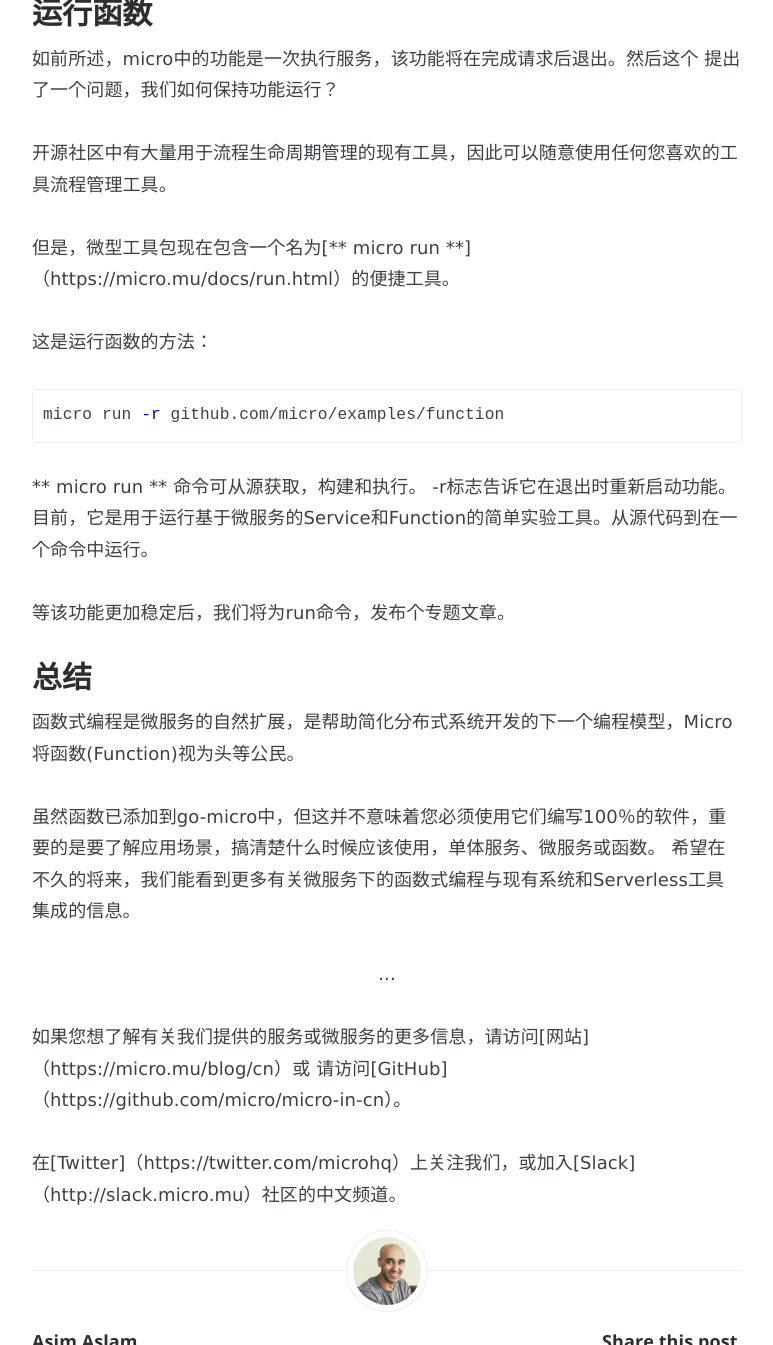
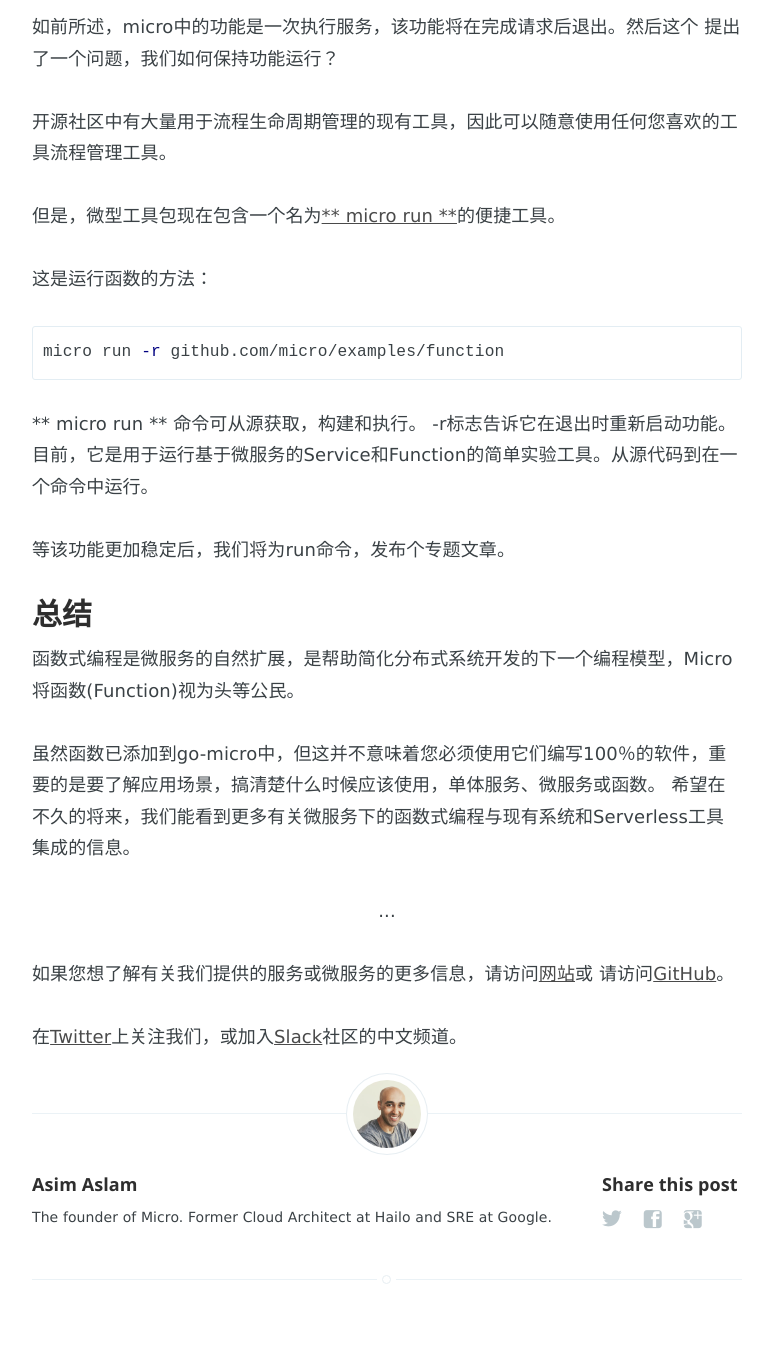
Before and after one commit to hb-chen/micro-cn-blog, a Jekyll site: the page built from _posts/2017-06-06-functions.md, in a window 1280 px wide and 1400 px high, scrolled down 1940 px, cut to the strip 55-1400 px from the top of the window. Shown: the whole strip, without its empty margins (253-1026 px from the left). Built offline with Jekyll 4.4.1, drawn with Linux system fonts in a browser that asks for light colours; nearby versions of some CDN libraries; some of the changed lines change nothing that is shown; some of the changed text lies outside the part shown.

Commit message:
Update 2017-06-06-functions.md

```diff
--- a/_posts/2017-06-06-functions.md
+++ b/_posts/2017-06-06-functions.md
@@ -7,7 +7,7 @@
 随着技术的发展，我们的编程模型也在发展，我们已经从单体式服务转向微服务
 并且，最近开始将这种分离，更进一步推向函数式编程。
 
-Micro希望通过[go-micro](https://github.com/micro/go-micro)为微服务提供可插拔的框架来简化分布式系统的开发，并且Go-micro历来包括高级[Service]（https://godoc.org/github.com/micro/go-micro#Service）
+Micro希望通过[go-micro](https://github.com/micro/go-micro)为微服务提供可插拔的框架来简化分布式系统的开发，并且Go-micro历来包括高级[Service](https://godoc.org/github.com/micro/go-micro#Service)
 接口，封装了对微服务更偏底层要求。
 
 现在，我们将介绍在Go-Micro中执行一次Service 的函数功能[Function](https://godoc.org/github.com/micro/go-micro#Function)实现。
@@ -50,7 +50,7 @@
 
 开源社区中有大量用于流程生命周期管理的现有工具，因此可以随意使用任何您喜欢的工具流程管理工具。
 
-但是，微型工具包现在包含一个名为[** micro run **]（https://micro.mu/docs/run.html）的便捷工具。
+但是，微型工具包现在包含一个名为[** micro run **](https://micro.mu/docs/run.html)的便捷工具。
 
 这是运行函数的方法：
 
@@ -72,7 +72,7 @@
 
 <center> <p> ... </p> </center>
 
-如果您想了解有关我们提供的服务或微服务的更多信息，请访问[网站]（https://micro.mu/blog/cn）或
-请访问[GitHub]（https://github.com/micro/micro-in-cn）。
+如果您想了解有关我们提供的服务或微服务的更多信息，请访问[网站](https://micro.mu/blog/cn)或
+请访问[GitHub](https://github.com/micro/micro-in-cn)。
 
-在[Twitter]（https://twitter.com/microhq）上关注我们，或加入[Slack]（http://slack.micro.mu）社区的中文频道。
+在[Twitter](https://twitter.com/microhq)上关注我们，或加入[Slack](http://slack.micro.mu)社区的中文频道。
```
